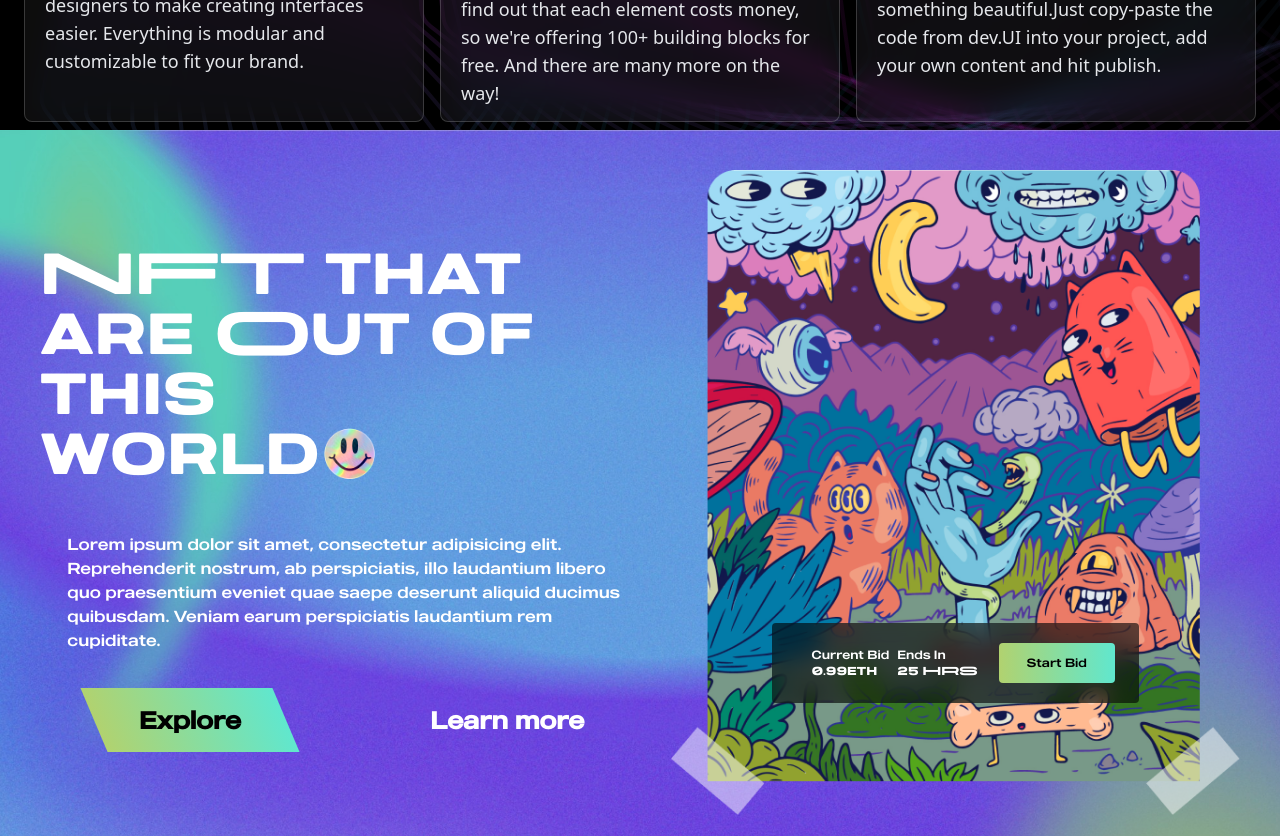
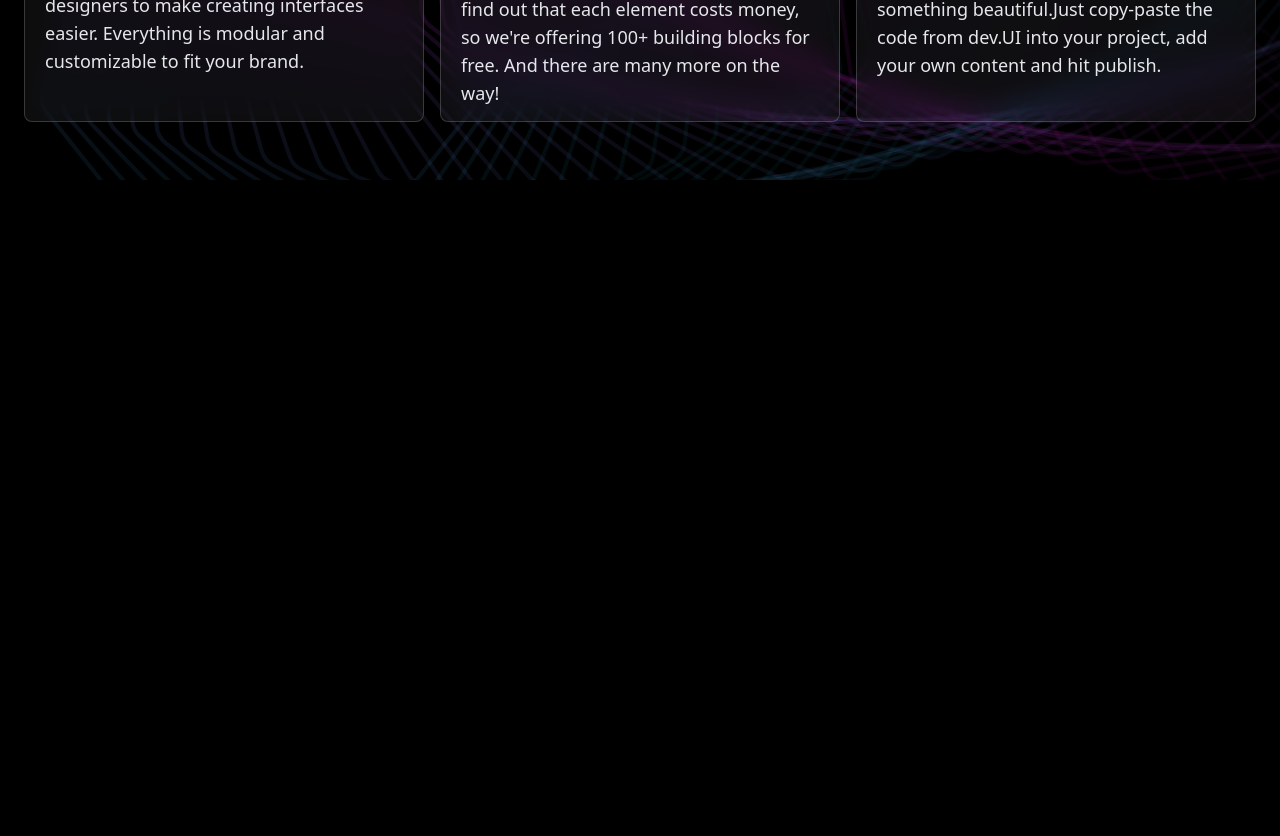
Before and after one commit to kumard3/dev.ui, a Next.js app: page / in a window 1280 px wide. Shown: the part 980-1816 px from the top of the page. After the commit the page ends 1160 px from the top, so only its background shows below. Built offline with nearby package versions, Linux system fonts and the light colour scheme; a web font is replaced by a local one.

Commit message:
index changed

```diff
--- a/pages/index.tsx
+++ b/pages/index.tsx
@@ -9,7 +9,6 @@ export default function Home() {
   return (
     <HomePage>
       <Hero />
-      <HeroSection2 />
     </HomePage>
   )
 }
```
